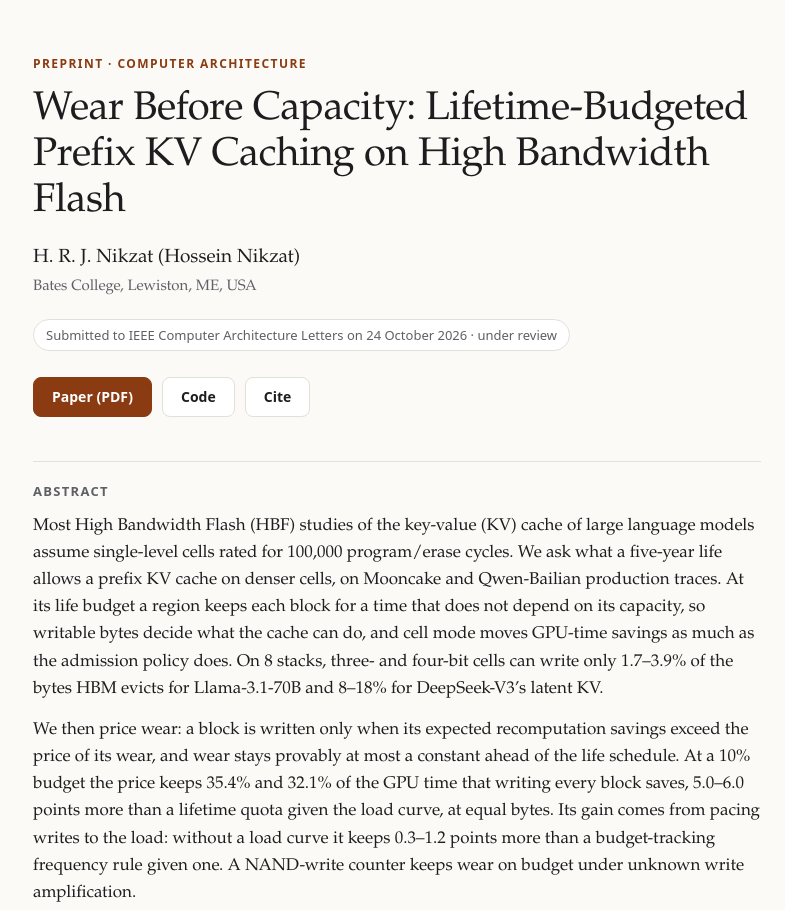
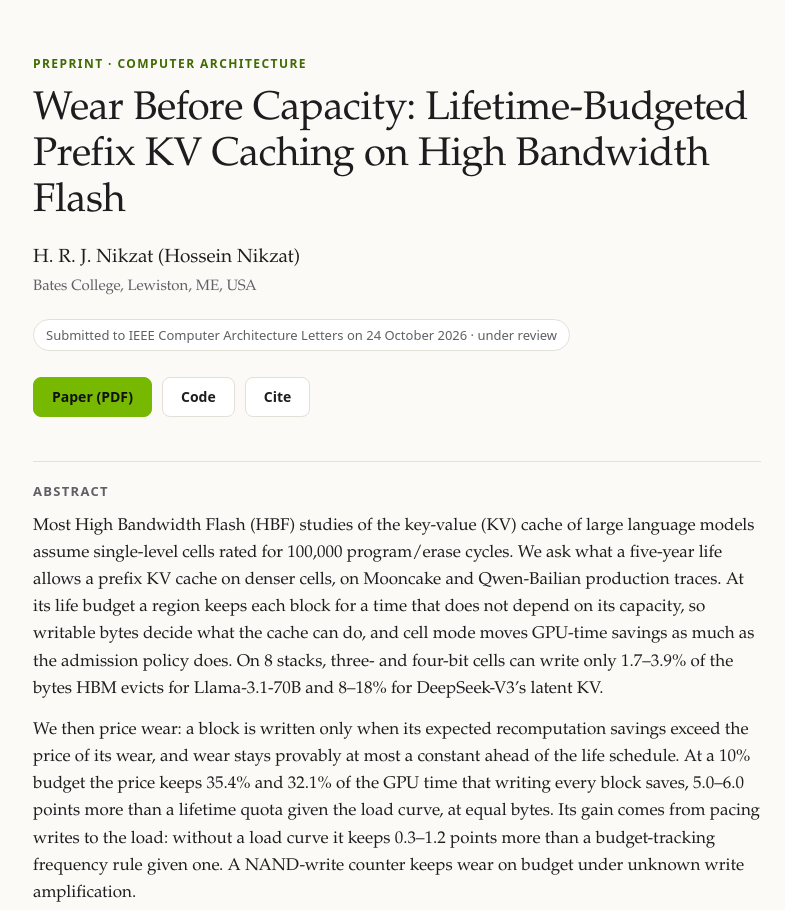
Before and after one commit to ho3nik/shir-roar, a plain HTML site: page docs/index.html in a window 1280 px wide. Shown: the top 910 px of the page, without its empty margins (243-1028 px from the left). Drawn offline with Linux system fonts and the light colour scheme.

Commit message:
Update accent colors and button styles in index.html

```diff
--- a/docs/index.html
+++ b/docs/index.html
@@ -17,17 +17,20 @@
 <style>
 :root{
   --bg:#fbfaf7; --fg:#1d1d1f; --muted:#5f5f66; --rule:#e3e0d8; --card:#ffffff;
-  --accent:#8a3b12; --accent-fg:#ffffff; --code:#f2efe8;
+  --accent:#3f6b00; --accent-fg:#ffffff; --code:#f2efe8;
+  --btn:#76b900; --btn-fg:#111111;
 }
 @media (prefers-color-scheme: dark){
   :root:not([data-theme="light"]){
     --bg:#16161a; --fg:#ececef; --muted:#a2a2ab; --rule:#2c2c33; --card:#1d1d22;
-    --accent:#e08a55; --accent-fg:#16161a; --code:#22222a;
+    --accent:#76b900; --accent-fg:#16161a; --code:#22222a;
+    --btn:#76b900; --btn-fg:#111111;
   }
 }
 :root[data-theme="dark"]{
   --bg:#16161a; --fg:#ececef; --muted:#a2a2ab; --rule:#2c2c33; --card:#1d1d22;
-  --accent:#e08a55; --accent-fg:#16161a; --code:#22222a;
+  --accent:#76b900; --accent-fg:#16161a; --code:#22222a;
+  --btn:#76b900; --btn-fg:#111111;
 }
 *{box-sizing:border-box}
 html,body{margin:0;background:var(--bg);color:var(--fg)}
@@ -40,7 +43,7 @@ h1{font-weight:500;font-size:clamp(28px,5vw,40px);line-height:1.15;margin:0 0 18
 .status{display:inline-block;margin:20px 0 0;padding:6px 12px;border:1px solid var(--rule);border-radius:999px;font:13px/1.4 ui-sans-serif,system-ui,-apple-system,"Segoe UI",sans-serif;color:var(--muted);background:var(--card)}
 .links{display:flex;flex-wrap:wrap;gap:10px;margin:26px 0 40px}
 .btn{font:600 14px/1 ui-sans-serif,system-ui,-apple-system,"Segoe UI",sans-serif;text-decoration:none;padding:12px 18px;border-radius:8px;border:1px solid var(--rule);color:var(--fg);background:var(--card)}
-.btn.primary{background:var(--accent);border-color:var(--accent);color:var(--accent-fg)}
+.btn.primary{background:var(--btn);border-color:var(--btn);color:var(--btn-fg)}
 .btn:hover{border-color:var(--accent)}
 h2{font:600 13px/1.4 ui-sans-serif,system-ui,-apple-system,"Segoe UI",sans-serif;letter-spacing:.1em;text-transform:uppercase;color:var(--muted);margin:44px 0 12px;padding-top:20px;border-top:1px solid var(--rule)}
 p{margin:0 0 14px}
@@ -99,7 +102,7 @@ a{color:var(--accent)}
 <script>
 function copyBib(btn){
   var t=document.getElementById('bib').innerText;
-  try{navigator.clipboard.writeText(t).then(function(){btn.textContent='Copied';setTimeout(function(){btn.textContent='Copy'},1500)})}catch(e){}
+  try{navigator.clipboard.writeText(t).then(function(){btn.textContent='Copied';setTimeout(function(){btn.textContent='Copy BibTeX'},1500)})}catch(e){}
 }
 </script>
 </body>
```
